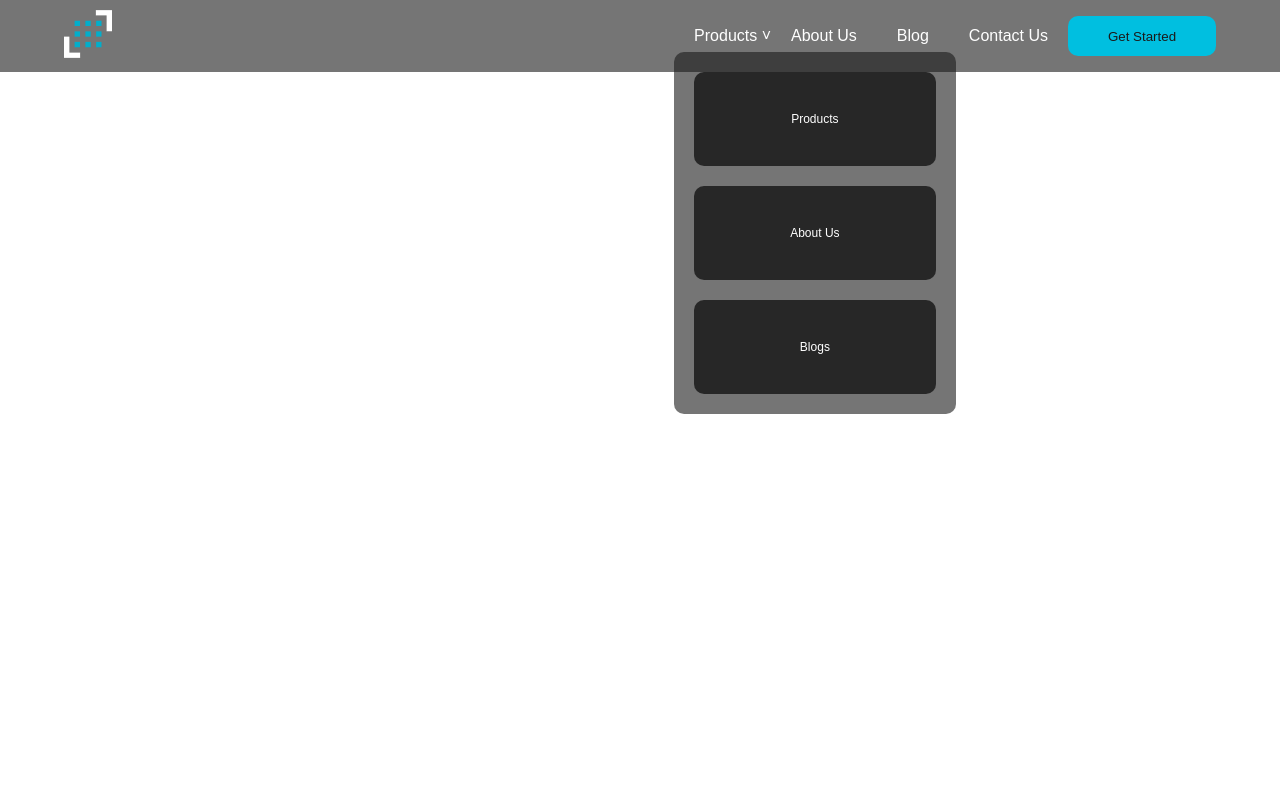
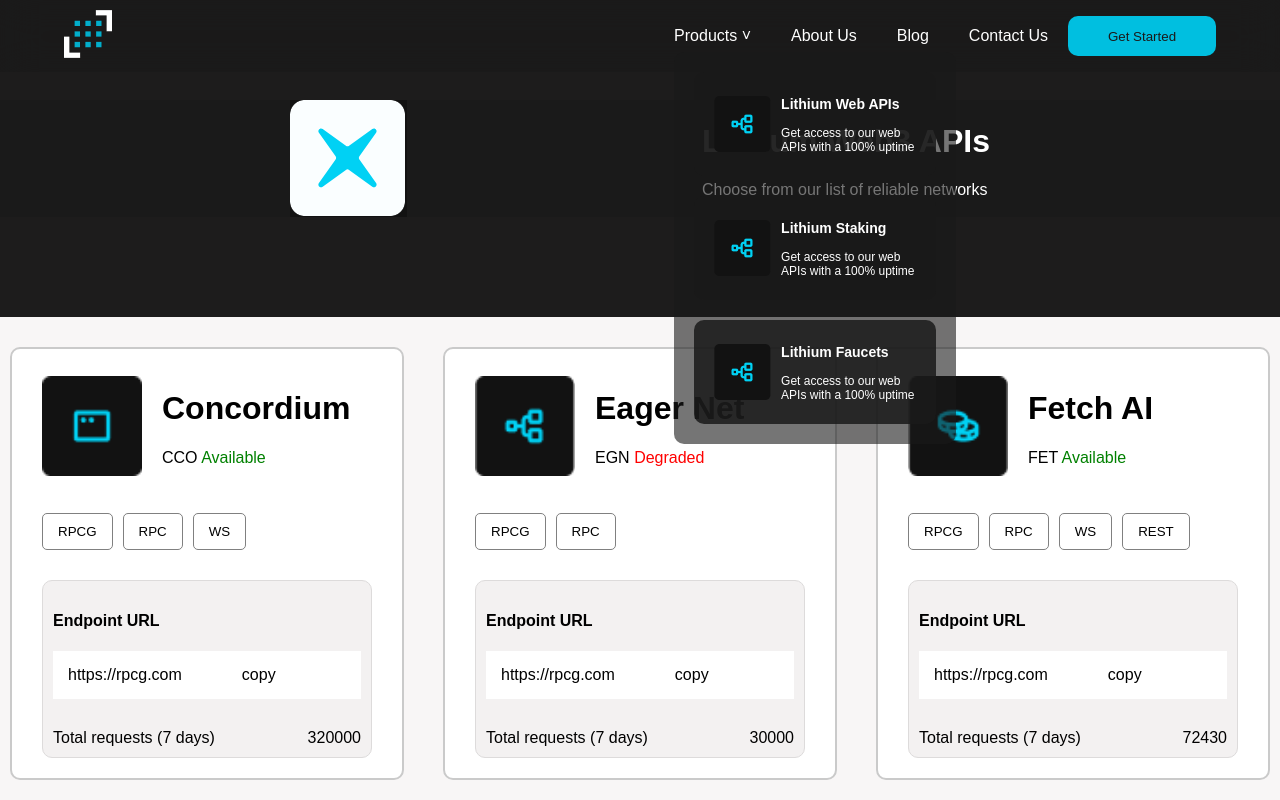
Before and after one commit to Temiloluwaakin/Web3-web, a React (Create React App) app: page /webapi in a window 1280 px wide. Both pictures are taken after a click on the element "Products ˅". Shown: the top 800 px of the page. Built offline with nearby package versions, Linux system fonts and the light colour scheme.

Commit message:
new page

```diff
--- a/src/App.js
+++ b/src/App.js
@@ -1,19 +1,22 @@
 import {Route, Routes } from 'react-router-dom';
 import Homepage from "./Pages/homepage/Homepage";
-import Header from './components/header'
+//import Header from './components/header'
 import About from './Pages/about/Aboutus';
 import Contact from './Pages/contact/Contact';
+import Gtt from './components/Gtt';
+import Webapi from './Pages/webapi/Webapi';
 
 
 function App() {
   return (
     <div className="App">
-      <Header/>
       <Routes>
           <Route path="/" element={ <Homepage /> } />
           <Route path='/about' element={ <About /> } />
           <Route path='/contact' element={ <Contact /> } />
+          <Route path='/webapi' element={ <Webapi /> } />
       </Routes>
+      <Gtt/>
     </div>
   );
 }
--- a/src/Pages/about/Aboutus.js
+++ b/src/Pages/about/Aboutus.js
@@ -3,10 +3,12 @@
 import sicons1 from '../../images/sicons1.png'
 import Footer from '../../components/footer';
 import Gtt from '../../components/Gtt';
+import Header from '../../components/header';
 
 const About = () => {
     return (
         <div className="about-us-page">
+            <Header/>
             <div className='first-frame'>
                 <div className='text-bg'>
                     <div className='lft-txt'>
--- a/src/Pages/contact/Contact.js
+++ b/src/Pages/contact/Contact.js
@@ -2,10 +2,12 @@
 import Gtt from '../../components/Gtt'
 import Footer from '../../components/footer';
 import sicons1 from '../../images/sicons1.png'
+import Header from '../../components/header';
 
 const Contact = () => {
     return (
         <div className="contact">
+            <Header />
             <div className='first-frame'>
                 <div className='text-bg'>
                     <div className='lft-txt'>
--- a/src/Pages/homepage/Homepage.js
+++ b/src/Pages/homepage/Homepage.js
@@ -9,12 +9,14 @@
 import map from '../../images/map.png'
 import Footer from '../../components/footer';
 import Gtt from "../../components/Gtt"
+import Header from "../../components/header"
 
 
 
 const Homepage = () => {
     return (
         <div className="homepage">
+            <Header/>
             <div className='first-frame'>
                 <div className='text-bg'>
                     <div className='lft-txt'>
--- /dev/null
+++ b/src/Pages/webapi/Webapi.js
@@ -0,0 +1,128 @@
+import Header from "../../components/header";
+import './webapi.css'
+import web3 from '../../images/web3.PNG';
+import sicons1 from '../../images/sicons3.png';
+import sicons3 from '../../images/sicons2.png';
+import sicons2 from '../../images/sicons1.png';
+import { useState } from "react";
+import { useEffect } from "react";
+//{'ep1': 'RPCG', 'ep2':'RPC', 'ep3':'WS'}
+
+
+const Webapi = () => {
+
+    const cards = [
+        {'name': 'Concordium', 'request': 320000, 'code':'CCO',
+         'quantity': 2, 'id': 1, 'endpoints':[
+            {'epname':'RPCG', 'epurl':'https://rpcg.com', 'id':1},
+            {'epname':'RPC', 'epurl':'https://rpc.com', 'id':2},
+            {'epname':'WS', 'epurl':'https://ws.com', 'id':3}
+            ],
+          'picture': sicons2
+        },
+        {'name': 'Eager Net', 'request': 30000, 'code':'EGN',
+         'quantity': 0, 'id': 2, 'endpoints':[
+            {'epname':'RPCG', 'epurl':'https://rpcg.com', 'request':2300, 'id':4},
+            {'epname':'RPC', 'epurl':'https://rpc.com', 'request':230, 'id':5}
+            ],
+          'picture': sicons3
+        },
+        {'name': 'Fetch AI', 'request': 72430, 'code':'FET',
+         'quantity': 5, 'id': 3, 'endpoints':[
+            {'epname':'RPCG', 'epurl':'https://rpcg.com', 'request':2300, 'id':6},
+            {'epname':'RPC', 'epurl':'https://rpc.com', 'id':7},
+            {'epname':'WS', 'epurl':'https://ws.com', 'id':8},
+            {'epname':'REST', 'epurl':'https://rest.com', 'id':9}
+            ],
+          'picture': sicons1
+        },
+        {'name': 'lithium Network', 'request': 7240, 'code':'LTH',
+         'quantity': 0, 'id': 4, 'endpoints':[
+            {'epname':'RPC', 'epurl':'https://rpc.com', 'id':10}
+            ],
+          'picture': sicons1
+        }
+    ]
+
+
+    const [selectedEpname, setSelectedepname] = useState({});
+
+    useEffect(() => {
+        const initialurl = {};
+        cards.forEach((card) => {
+            if (card.endpoints.length > 0) {
+                initialurl[card.id] = card.endpoints[0].epurl;
+            }
+        });
+        setSelectedepname(initialurl);
+    }, []);
+
+    const handleBotton = (epurl, cardid) => {
+        setSelectedepname((prevState) => ({
+            ...prevState,
+            [cardid]: epurl,
+        }));
+    };
+
+
+
+    return (
+        <div className="web-api-page">
+            <Header/>
+
+            <div className='top-frame'>
+                <div className='text-bg'>
+                    <img src={web3} alt="img" />
+                    <div className='lft-tx'>
+                        <h1>Lithium Web3 APIs</h1>
+                        <p>Choose from our list of reliable networks
+                        </p>
+                    </div>
+                </div>
+            </div>
+
+            <div className="neww">
+                {cards.map((card) => (
+                    <div className="apis-bg" key={card.id}>
+                        <div className="api-card">
+                            <div className="top-card" style={{display: 'flex', alignItems:'center', gap:'20px'}}>
+                                <img src={card.picture} width={100} height={100} alt="img" />
+                                <div className='lft-tx'>
+                                    <h1>{card.name}</h1>
+                                    <p>{card.code} <>{ card.quantity > 0 ? <span style={{color:'green'}}>Available</span>
+                                     : <span style={{color:'red'}}>Degraded</span>
+                                    }</> </p>
+                                </div>
+                            </div>
+
+                            <div className="middle-card">
+                                {card.endpoints.map((ep) =>(
+                                    <div key={ep.id} >
+                                        <button onClick={() => handleBotton(ep.epurl, card.id)}>{ep.epname}</button>
+                                    </div>
+                                ))}
+                            </div>
+                            <div className="last-card">
+                                <h4>Endpoint URL</h4>
+                                <div className="xx" style={{background: '#fff', display:'flex', padding:'15px',}}>
+                                    {card.endpoints.map((e2) =>(
+                                        <div key={e2.id}>
+                                            {selectedEpname[card.id] === e2.epurl && <>{e2.epurl}</>}
+                                        </div>
+                                    ))} <div style={{paddingLeft:'60px'}}>copy</div>
+                                </div>
+                                <div style={{display:'flex', justifyContent:'space-between', marginTop:'30px'}}>
+                                    <span>Total requests (7 days)</span>
+                                    <span> {card.request} </span>
+                                </div>
+                            </div>
+                        </div>
+                    </div>
+                ))}
+            </div>
+
+        </div>
+    );
+}
+
+export default Webapi;
--- /dev/null
+++ b/src/Pages/webapi/webapi.css
@@ -0,0 +1,64 @@
+.top-frame{
+    padding-top: 100px;
+    background: #1d1c1c;
+    padding-bottom: 100px;
+}
+.txt-bg{
+    display: flex;
+    align-items: center;
+    justify-content: flex-start;
+}
+
+
+.neww{
+    display: flex;
+    justify-content: space-between;
+    align-items: center;
+    flex-wrap: wrap;
+    gap: 0px;
+    background: #f8f6f6;
+}
+
+.api-card{
+    width: 330px;
+    border: 2px solid rgb(202, 202, 202);
+    border-radius: 10px;
+    background: #fff;
+    margin: 30px 10px;
+    padding: 20px 30px;
+}
+.middle-card{
+    display: flex;
+    flex-wrap: wrap;
+    margin: 20px auto;
+}
+.last-card{
+    background: #f3f1f1;
+    padding: 10px;
+    border: 1px solid #dddbdb;
+    border-radius: 10px;
+}
+.middle-card button{
+    margin: 10px 10px 10px 0px;
+    padding: 10px 15px;
+    background: none;
+    border-radius: 5px;
+    border: 1px solid grey;
+}
+.middle-card button:hover{
+    cursor: pointer;
+    border: 1px solid #3399ec;
+    background: #9abbd617;
+}
+
+@media (max-width: 660px) {
+    .api-card{
+        width: 80%;
+        align-items: center;
+        font-size: 14px;
+    }
+    .apis-bg{
+        width: 80%;
+        margin: 0px auto;
+    }
+}
--- a/src/components/Styles.css
+++ b/src/components/Styles.css
@@ -98,25 +98,23 @@
     background: #00BFE0;
 }
 .prod-link {
-    display: block;
+    display: flex;
+    gap: 10px;
+    align-items: center;
+    justify-content: space-between;
+    text-align: left;
     text-decoration: none;
     background: rgba(26, 26, 26, 0.856);
-    padding-top: 40px;
-    padding-bottom: 40px;
+    padding: 10px 20px;
     position: relative;
     margin: 20px 20px;
     border-radius: 10px;
     color: var(--white-color);
     transition: 0.5s;
 }
-.prod-link:active{
-    color: #00BFE0;
+.prod-link:hover{
+    background: #051214;
 }
-.prod-link:hover{
-    background: #00BFE0;
-}
-
-
 
 
 
--- a/src/components/header.js
+++ b/src/components/header.js
@@ -4,6 +4,7 @@
 import Gtt from './Gtt';
 import { slideToggle } from "./slideToggle/index.js"
 import { useRef } from "react";
+import sicons2 from '../images/sicons2.png'
 
 const Header = () => {
 
@@ -18,13 +19,33 @@
                         <img src={logo} className="App-logo" alt="logo" />
                     </Link>
                 </div>
+
+
                 <div className="right">
                     <div className='products' onClick={ () => slideToggle(products.current)}>
-                        <span style={ { fontSize: "16px", paddingBottom: "0px", marginLeft: "20px" } }><span className="drp">Products ˅</span></span>
+                        <span style={ { fontSize: "16px", paddingBottom: "0px", marginRight: "20px" } }><span className="drp">Products ˅</span></span>
                         <div ref={products} className="target-div thedropdown" style={{ display: "none"}}>
-                            <Link to="/" className='prod-link'> Products </Link>
-                            <Link to="/about" className='prod-link'> About Us </Link>
-                            <Link to="/projects" className='prod-link'> Blogs </Link>
+                            <Link to="/webapi" className='prod-link'>
+                                <img src={sicons2} className='services-image' alt='img'/>
+                                <div>
+                                    <h3>Lithium Web APIs</h3>
+                                    <p>Get access to our web APIs with a 100% uptime</p>
+                                </div>
+                            </Link>
+                            <Link to="/about" className='prod-link'>
+                                <img src={sicons2} className='services-image' alt='img'/>
+                                <div>
+                                    <h3>Lithium Staking</h3>
+                                    <p>Get access to our web APIs with a 100% uptime</p>
+                                </div>
+                            </Link>
+                            <Link to="/projects" className='prod-link'>
+                                <img src={sicons2} className='services-image' alt='img'/>
+                                <div>
+                                    <h3>Lithium Faucets</h3>
+                                    <p>Get access to our web APIs with a 100% uptime</p>
+                                </div>
+                            </Link>
                         </div>
                     </div>
                     <NavLink to='/about'>About Us</NavLink>
@@ -32,6 +53,8 @@
                     <NavLink to='/contact'>Contact Us</NavLink>
                     <button>Get Started</button>
                 </div>
+
+
                 <div className='dropdowncaret' onClick={ () => slideToggle(dropdowncaret.current)}>
                     <span style={ { fontSize: "20px", paddingBottom: "0px", marginLeft: "20px" } }><span className="drpd">menu</span></span>
                     <div ref={dropdowncaret} className="target-div thedropdown" style={{ display: "none"}}>
```
Also changed, not shown: src/images/web3.PNG (added).
